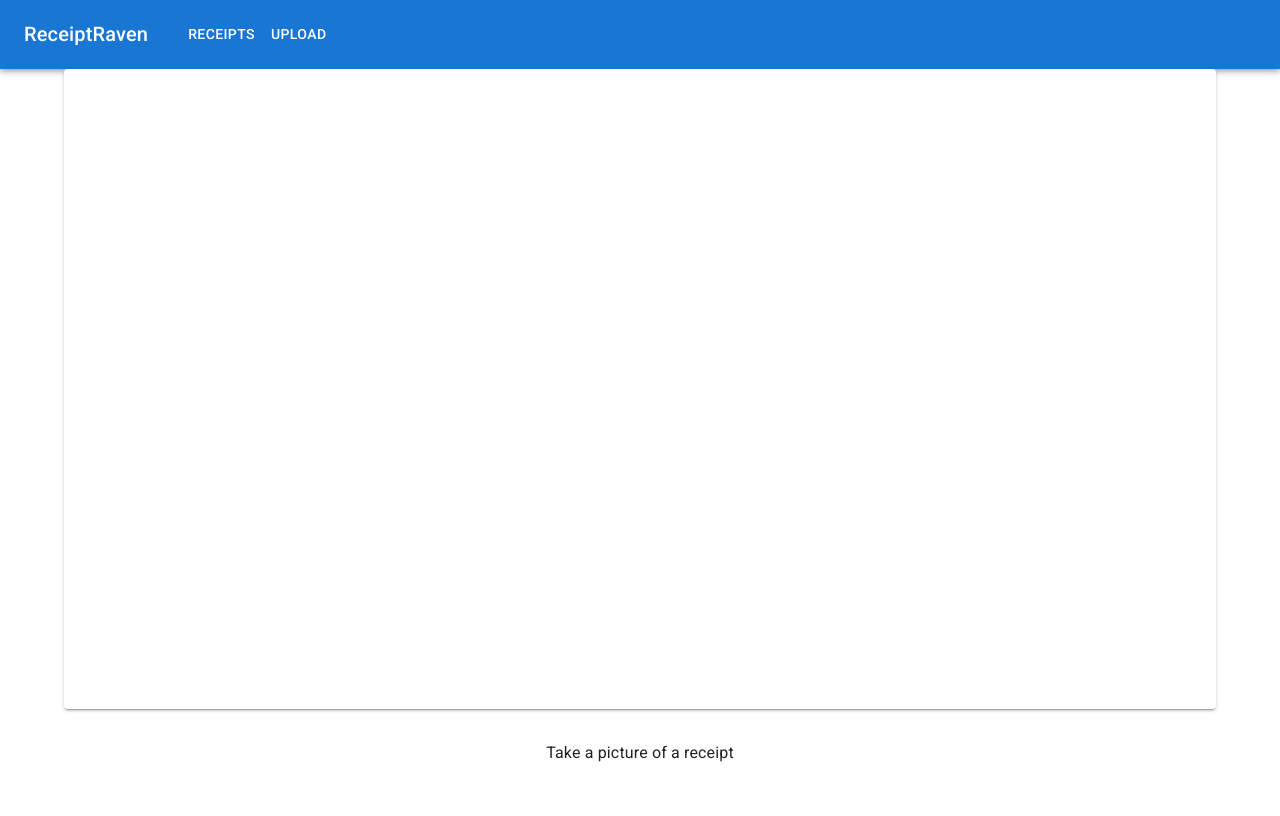
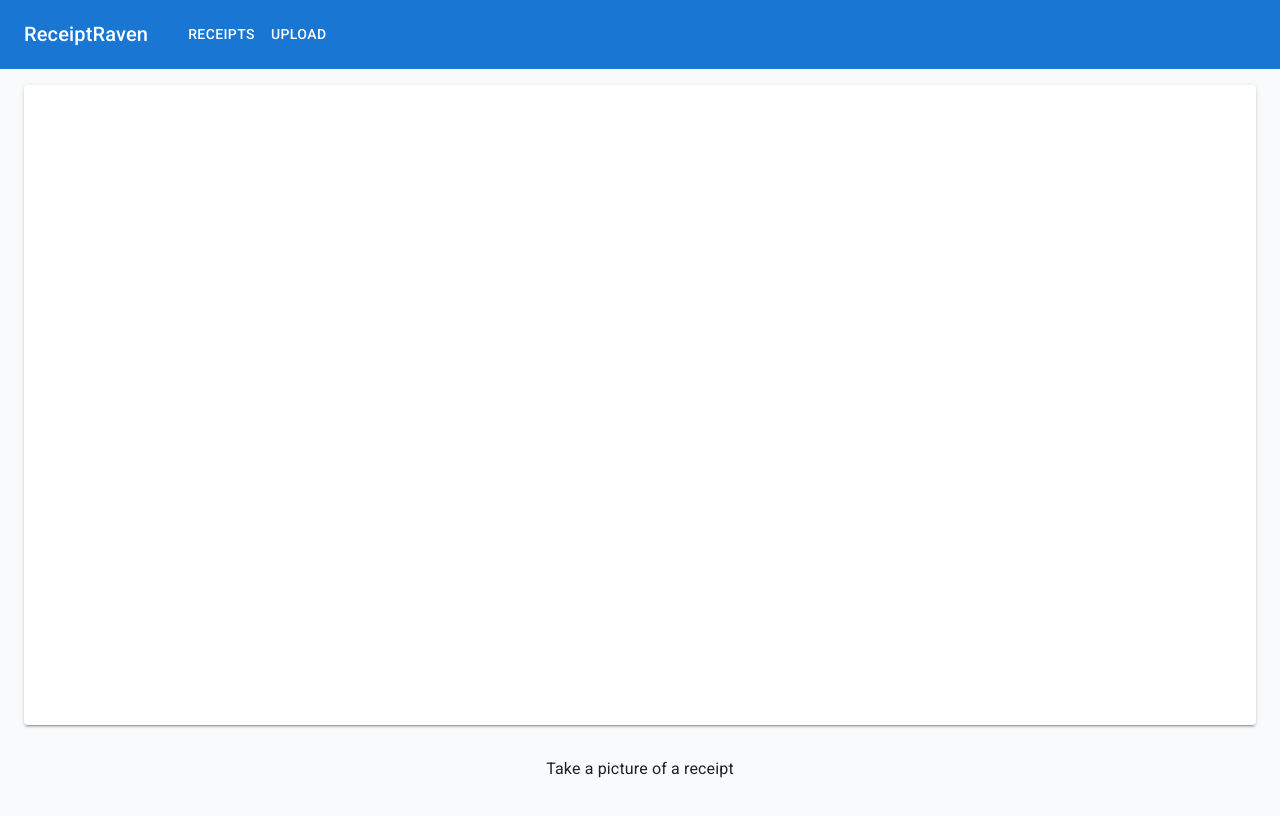
Before and after one commit to Tumetsu/receipt-raven, a React (Vite) app in the folder frontend/: page /upload in a window 1280 px wide. Shown: the top 816 px of the page. Built offline with nearby package versions, Linux system fonts and the light colour scheme; some icons are missing.

Commit message:
Fix upload layout

```diff
--- /dev/null
+++ b/frontend/src/common/components/ContentArea.tsx
@@ -0,0 +1,8 @@
+import { Box, styled } from '@mui/material';
+
+export const ContentArea = styled(Box)(({ theme }) => ({
+  flex: 1,
+  overflow: 'auto',
+  padding: theme.spacing(2, 3),
+  backgroundColor: '#f9fafb',
+}));
--- a/frontend/src/views/receipts-list/receiptListView.tsx
+++ b/frontend/src/views/receipts-list/receiptListView.tsx
@@ -4,6 +4,7 @@ import { ReceiptList } from './components/receiptList.tsx';
 import { useGetApiReceipts } from '../../api/generated/api.ts';
 import { Receipt } from '../../api/generated/model/receipt.ts';
 import { ReceiptPanel } from './components/receiptPanel.tsx';
+import { ContentArea } from '../../common/components/ContentArea.tsx';
 
 const PageContainer = styled(Box)({
   display: 'flex',
@@ -19,13 +20,6 @@ const MainContent = styled(Box)({
   overflow: 'hidden',
   position: 'relative',
 });
-
-const ContentArea = styled(Box)(({ theme }) => ({
-  flex: 1,
-  overflow: 'auto',
-  padding: theme.spacing(2, 3),
-  backgroundColor: '#f9fafb',
-}));
 
 export function ReceiptListView(): ReactElement {
   const {
--- a/frontend/src/views/upload/uploadView.tsx
+++ b/frontend/src/views/upload/uploadView.tsx
@@ -1,4 +1,4 @@
-import { Box, Button, Container } from '@mui/material';
+import { Box, Button } from '@mui/material';
 import { ReactElement } from 'react';
 import { useMutation } from '@tanstack/react-query';
 import config from '../../config';
@@ -6,6 +6,7 @@ import UploadImageArea from './components/uploadImageArea.tsx';
 import { FullscreenSpinner } from '../../common/components/fullscreenSpinner.tsx';
 import { useImageCapture } from './hooks/useImageCapture.ts';
 import { useSnackbar } from 'notistack';
+import { ContentArea } from '../../common/components/ContentArea.tsx';
 
 export function UploadView(): ReactElement {
   const { capturedImage, clearImage, ...imageCapture } = useImageCapture();
@@ -39,7 +40,7 @@ export function UploadView(): ReactElement {
   });
 
   return (
-    <Container>
+    <ContentArea sx={{ height: '100vh' }}>
       <FullscreenSpinner open={submitImageMutation.isPending} />
       <UploadImageArea capturedImage={capturedImage} {...imageCapture} />
 
@@ -60,6 +61,6 @@ export function UploadView(): ReactElement {
           Take a picture of a receipt
         </Box>
       )}
-    </Container>
+    </ContentArea>
   );
 }
```
